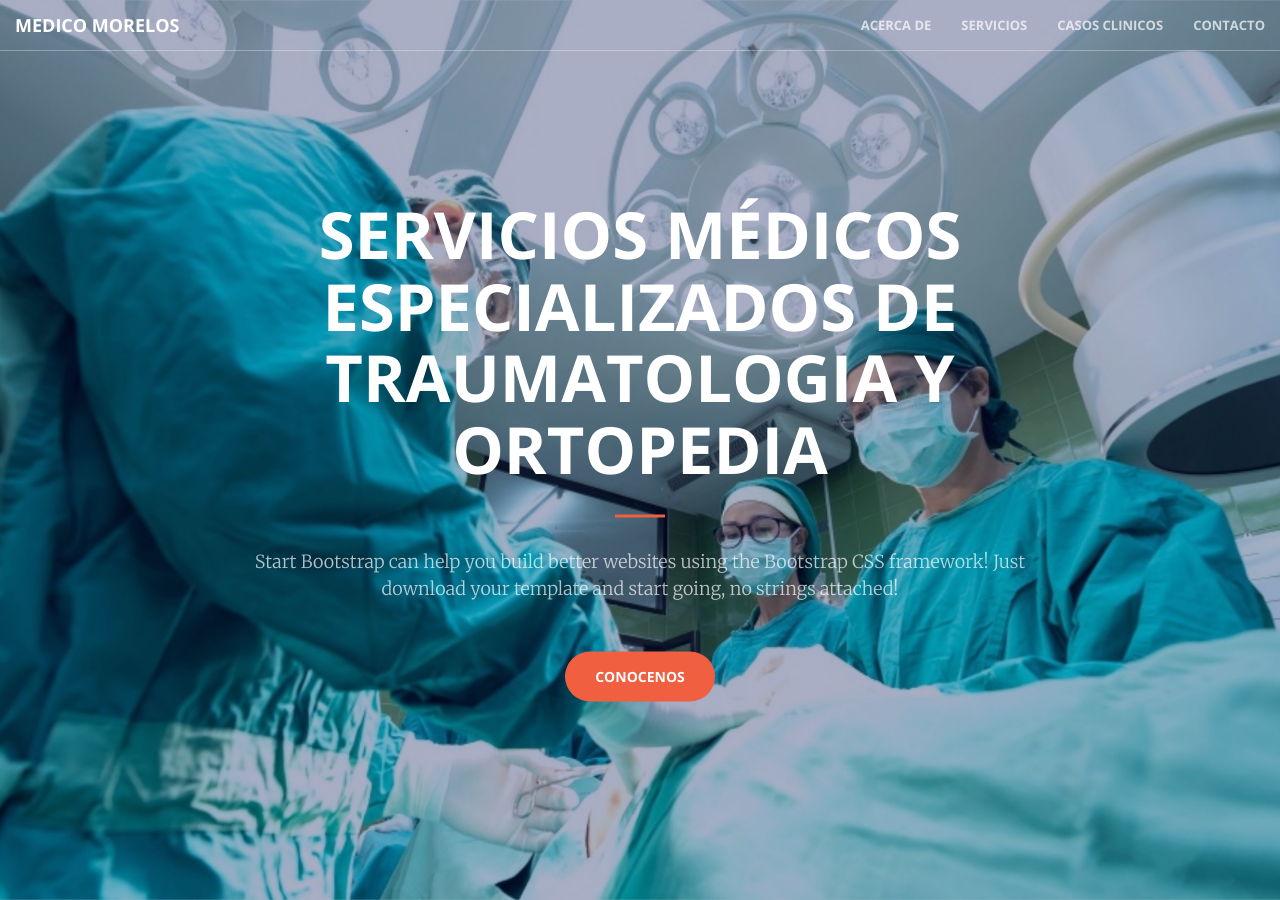
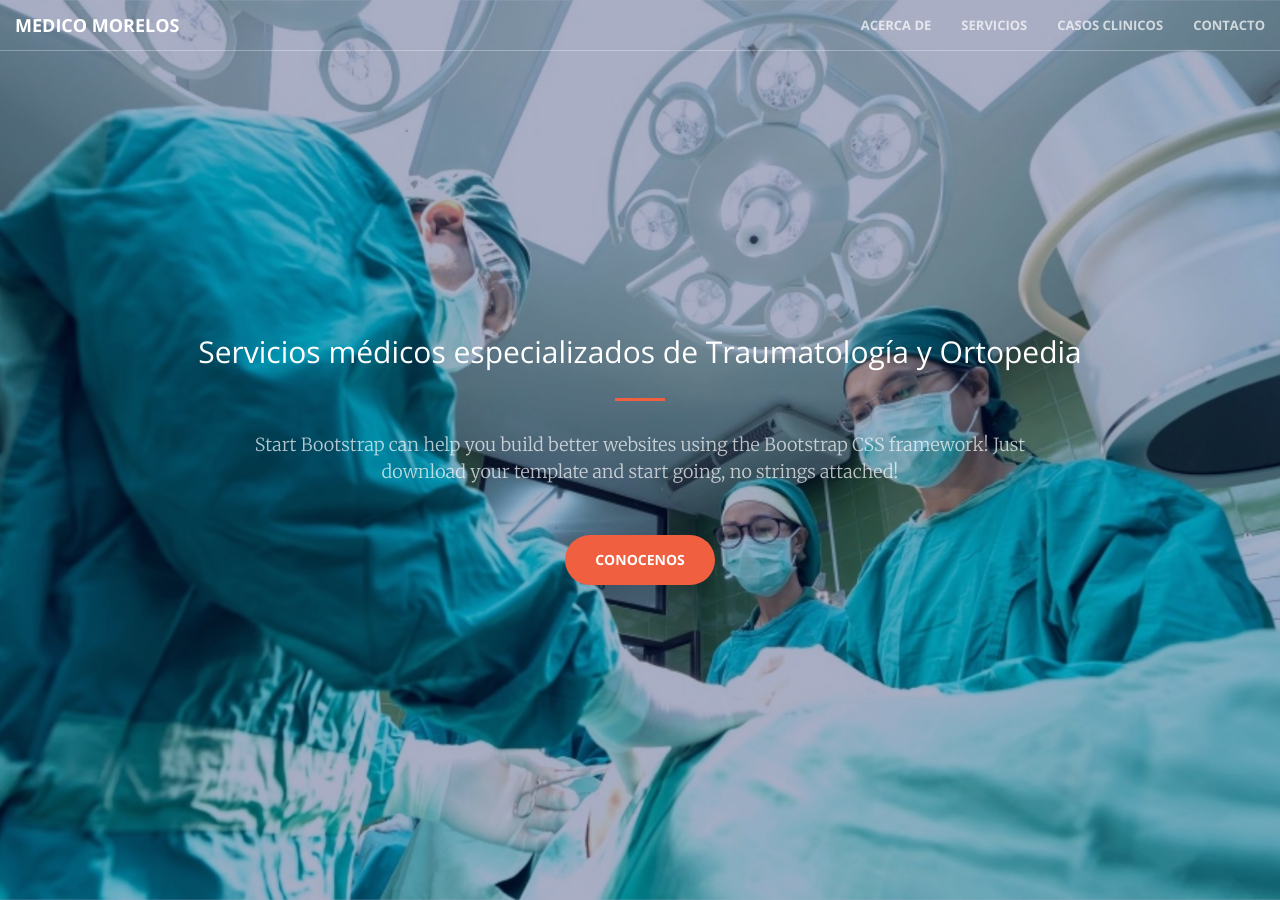
Before and after one commit to MedicoMorales/MedicoMorelos, a Jekyll site: the page built from index.html, in a window 1280 px wide and 900 px high. Built offline with Jekyll 4.4.1, drawn with Linux system fonts in a browser that asks for light colours.

Commit message:
Update header.html

```diff
--- a/_includes/header.html
+++ b/_includes/header.html
@@ -1,7 +1,7 @@
 <header>
     <div class="header-content">
         <div class="header-content-inner">
-            <h1>Servicios médicos especializados de Traumatologia y Ortopedia</h1>
+            <h2>Servicios médicos especializados de Traumatología y Ortopedia</h2>
             <hr>
             <p>Start Bootstrap can help you build better websites using the Bootstrap CSS framework! Just download your template and start going, no strings attached!</p>
             <a href="#about" class="btn btn-primary btn-xl page-scroll">Conocenos</a>
```
